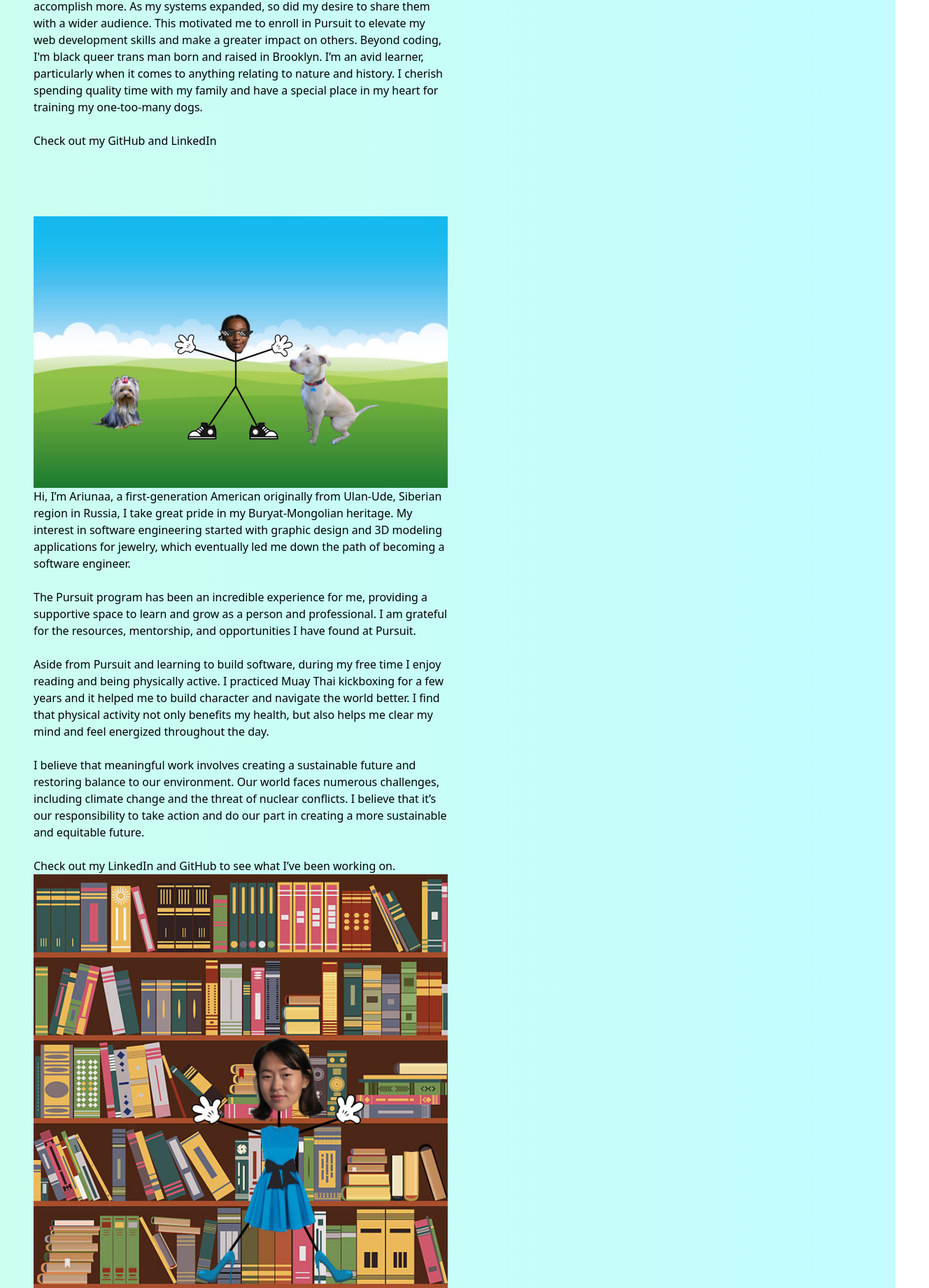
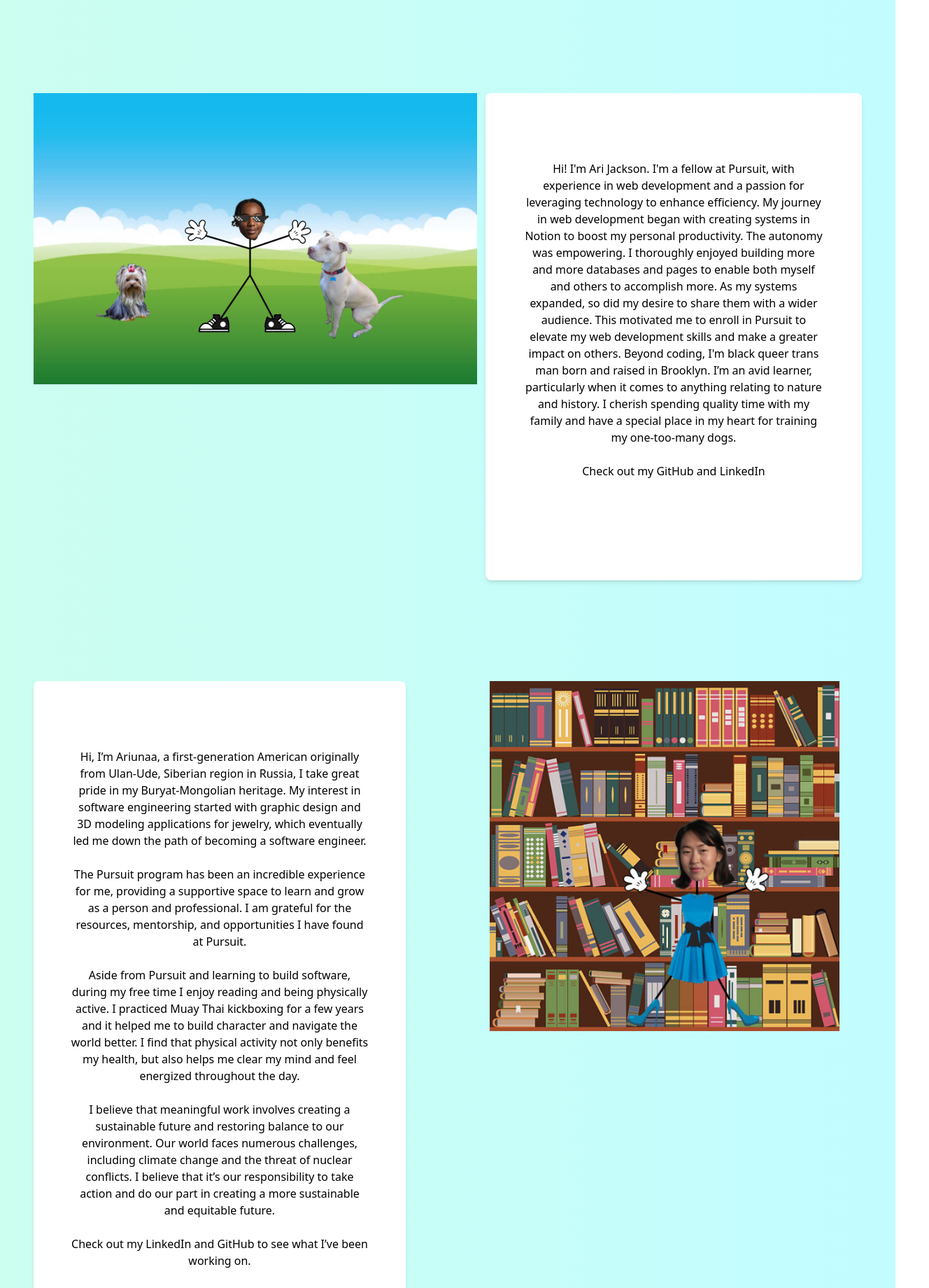
Before and after one commit to Ari-Jackson/hackathon-team-1, a React (Vite) app: page /developers in a window 1280 px wide. Shown: the part 880-2720 px from the top of the page at 70% size, 1328 px wide, since content can reach past the window. Built offline with nearby package versions, Linux system fonts and the light colour scheme.

Commit message:
developers page fixed

```diff
--- a/src/Developers/Ari.jsx
+++ b/src/Developers/Ari.jsx
@@ -1,6 +1,6 @@
 const Ari = () => {
     return (
-        <p>
+        <p className="w-[80%] mx-auto mt-24 text-center ">
             Hi! I'm Ari Jackson. I'm a fellow at Pursuit, with experience in web
             development and a passion for leveraging technology to enhance
             efficiency. My journey in web development began with creating systems
--- a/src/Developers/Ariunaa.jsx
+++ b/src/Developers/Ariunaa.jsx
@@ -1,6 +1,6 @@
 const Ariunaa = () => {
     return (
-        <p>
+        <p className="w-[80%] mx-auto mt-24 text-center">
                 Hi, I’m Ariunaa, a first-generation American originally from Ulan-Ude, Siberian
                 region in Russia, I take great pride in my Buryat-Mongolian heritage. My
                 interest in software engineering started with graphic design and 3D modeling
--- a/src/Developers/Diandre.jsx
+++ b/src/Developers/Diandre.jsx
@@ -1,6 +1,6 @@
 const Diandre = () => {
     return (
-        <p>
+        <p className="w-[80%] mx-auto mt-24 text-center">
             Hi my name is Diandre and I am 29 years. I am a first generation
         American from Brooklyn, NY. I am currently a student at Pursuit learning
         various programming languages and frameworks such as JavaScript, React,
@@ -29,12 +29,12 @@ const Diandre = () => {
         job as a software engineer.
         <br /> <br />
         Check out my{" "}
-        <a href="https://www.linkedin.com/in/diandre-miller/" target="_blank">
+        <a href="https://www.linkedin.com/in/diandre-miller/" target="_blank" rel="noreferrer">
           {" "}
           LinkedIn
         </a>{" "}
         and{" "}
-        <a href="https://github.com/DiandreMiller" target="_blank">
+        <a href="https://github.com/DiandreMiller" target="_blank" rel="noreferrer">
           {" "}
           GitHub{" "}
         </a>{" "}
--- a/src/Developers/MeetTheDevelopers.jsx
+++ b/src/Developers/MeetTheDevelopers.jsx
@@ -23,29 +23,38 @@ const MeetTheDevelopers = () => {
               About Us
             </p>
           </div>
-
-          <div className="w-[90%] mt-20">
-            <img src={MeetDevelopers} alt="The Developers" height="700px" />
+          <div className="w-[90%] my-24">
+            <img src={MeetDevelopers} alt="The Developers" height="700px"/>
           </div>
-
           <div>
-
-
+            <div className="grid grid-cols-2 gap-3 my-24 w-screen py-12">
+              <img src={AriDogs} alt="Ari and his dogs" width="700px" />
+              <div className="w-fit mr-24 shadow-md pb-12 bg-white rounded-lg">
               <Ari />
-
-            <img src={AriDogs} alt="Ari and his dogs" height="700px" />
-
+              </div>
+            </div>
+            <div className="grid grid-cols-2 gap-6 my-24 w-screen">
+                <div className="w-fit mr-24 shadow-md pb-12 bg-white rounded-lg">
                 <Ariunaa />
-            <img src={AriunaaReading} alt="Ariunaa Reading" height="700px" />
+                </div>
+              <img src={AriunaaReading} alt="Ariunaa Reading" width="500px" />
+            </div>
+            <div className="grid grid-cols-2 gap-6 my-24 w-screen">
+              <img src={DiandreGym} alt="Diandre at the gym" width="600px" />
+              <div className="w-fit mr-24 shadow-md pb-12 bg-white rounded-lg">
                 <Diandre />
-            <img src={DiandreGym} alt="Diandre at the gym" height="700px" />
+                </div>
+            </div>
+            <div className="grid grid-cols-2 gap-6 my-24 w-screen">
+            <div className="w-fit mr-24 shadow-md pb-12 bg-white rounded-lg">
                 <Taylor />
-
+                </div>
               <img
                 src={TaylorAndDaughter}
                 alt="Taylor Gardening"
-              width="1140px"
+                width="600px"
               />
+            </div>
           </div>
         </div>
       </div>
--- a/src/Developers/Taylor.jsx
+++ b/src/Developers/Taylor.jsx
@@ -1,6 +1,6 @@
 const Taylor = () => {
     return (
-        <p>
+        <p className="w-[80%] mx-auto mt-24 text-center">
             Taylor : Prior to having an interest in code, I worked in early education
             for over 10 years. My passion lies in exploring how technology can bridge
             economic gaps and enhance the accessibility of quality education.
```
Lines whose indentation alone changed are shown as unchanged.
